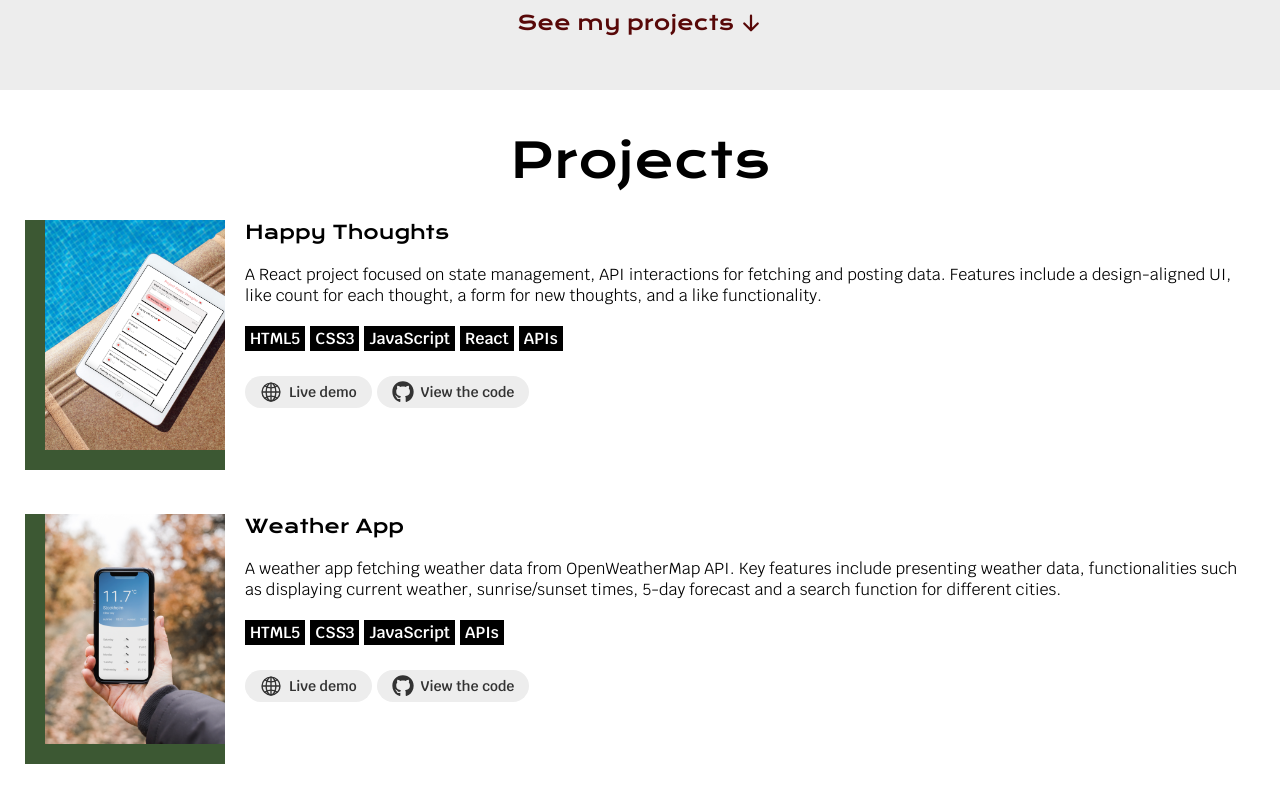
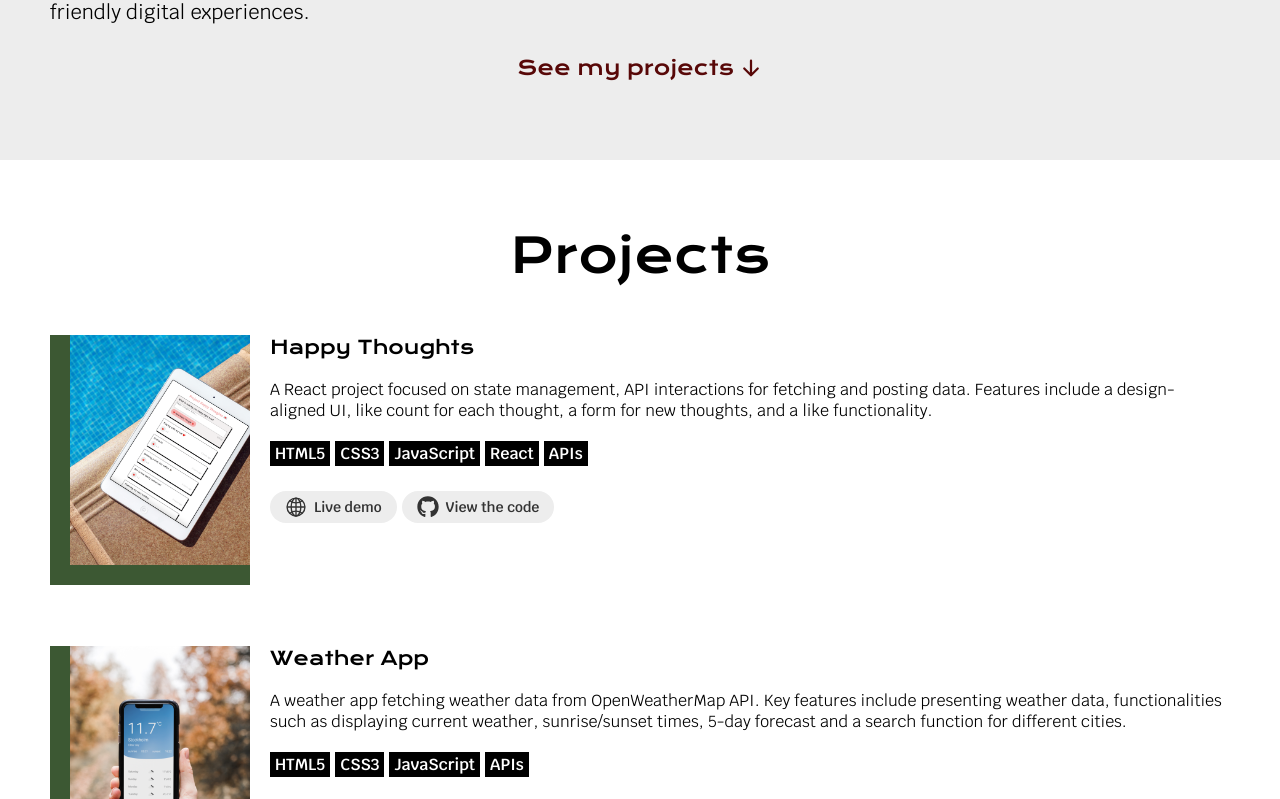
Before and after one commit to almaherris/alma-portfolio, a React (Vite) app: page / in a window 1280 px wide. Shown: the part 581-1380 px from the top of the page. Built offline with nearby package versions, Linux system fonts and the light colour scheme.

Commit message:
responsiveness skills tablet

```diff
--- a/src/App.css
+++ b/src/App.css
@@ -16,7 +16,7 @@
 }
 
 .projects {
-  padding: 25px;
+  padding: 25px 25px 50px 25px;
 }
 
 .contact {
@@ -55,3 +55,19 @@ p {
     font-size: 48px;
   }
 }
+
+@media (min-width: 768px) {
+  .title {
+    margin: 15px 0 50px 0;
+  }
+
+  .intro,
+  .projects,
+  .contact {
+    padding: 50px;
+  }
+
+  .skills {
+    padding: 50px 180px;
+  }
+}
--- a/src/components/sections/Contact.css
+++ b/src/components/sections/Contact.css
@@ -16,7 +16,7 @@
   background-color: var(--color-1);
   border-radius: 50%;
   padding: 10px 10px 5px 10px;
-
+  margin-bottom: 10px;
   animation: moveUpDown 2s linear infinite;
 }
 
--- a/src/components/sections/Projects.css
+++ b/src/components/sections/Projects.css
@@ -1,5 +1,7 @@
-.project-item {
-  margin-bottom: 25px;
+.project-card {
+  display: grid;
+  grid-template-columns: 1fr;
+  gap: 42px;
 }
 
 .project-photo {
--- a/src/components/sections/Skills.css
+++ b/src/components/sections/Skills.css
@@ -35,3 +35,23 @@ li {
   border: 0;
   cursor: pointer;
 }
+
+@media (min-width: 768px) {
+  .skills {
+    text-align: left;
+  }
+  .skill-container {
+    display: grid;
+    grid-template-columns: repeat(2, 1fr);
+    gap: 64px;
+  }
+
+  .button-div {
+    display: flex;
+    justify-content: center;
+  }
+
+  .download-button {
+    margin: 60px 0 20px 0;
+  }
+}
```
